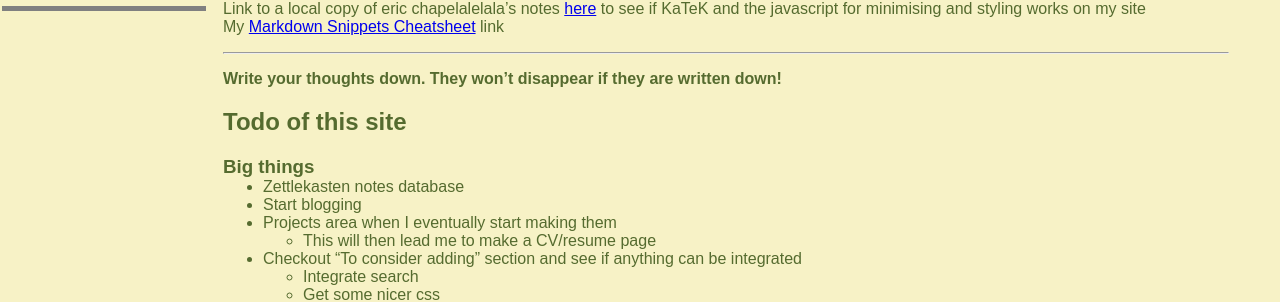
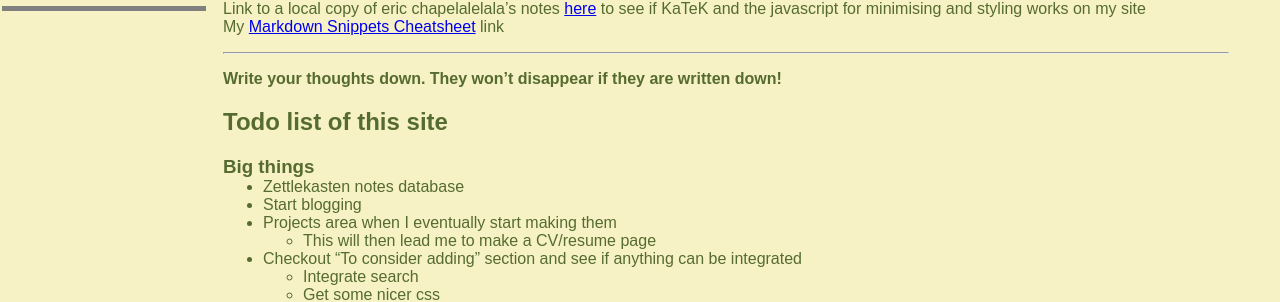
Before and after one commit to GiulianoPalazzi/giulianopalazzi.github.io, a Jekyll site: the page built from index.md, in a window 1280 px wide. Shown: the part 448-750 px from the top of the page. Built offline with Jekyll 4.4.1, drawn with Linux system fonts in a browser that asks for light colours; nearby versions of some CDN libraries.

Commit message:
fixed typo in one of the titles

```diff
--- a/index.md
+++ b/index.md
@@ -33,7 +33,7 @@ My [Markdown Snippets Cheatsheet](/notes/cheatsheet) link
 
 **Write your thoughts down. They won't disappear if they are written down!**
 
-## Todo of this site
+## Todo list of this site
 
 ### Big things
 * Zettlekasten notes database
```
